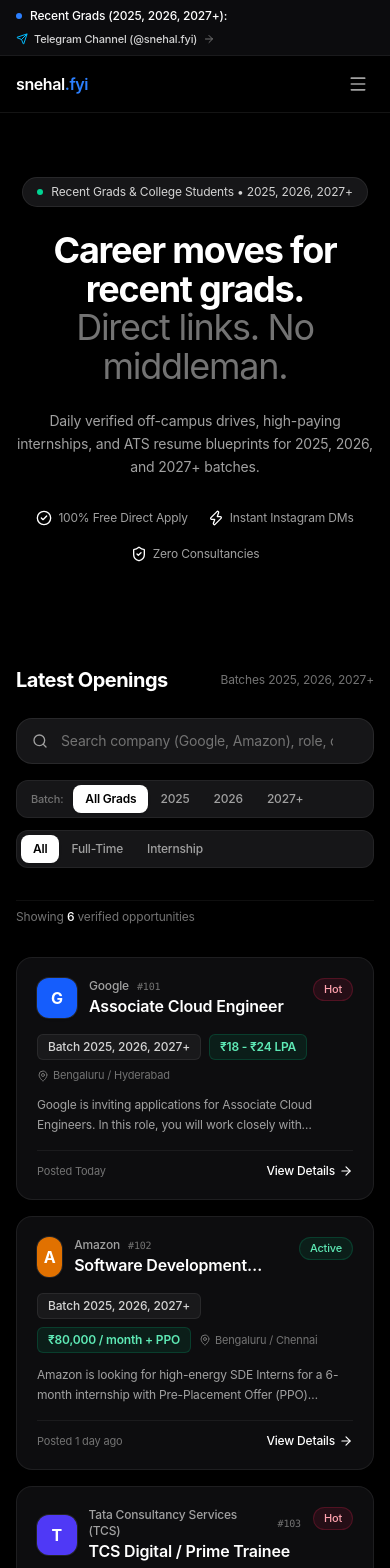
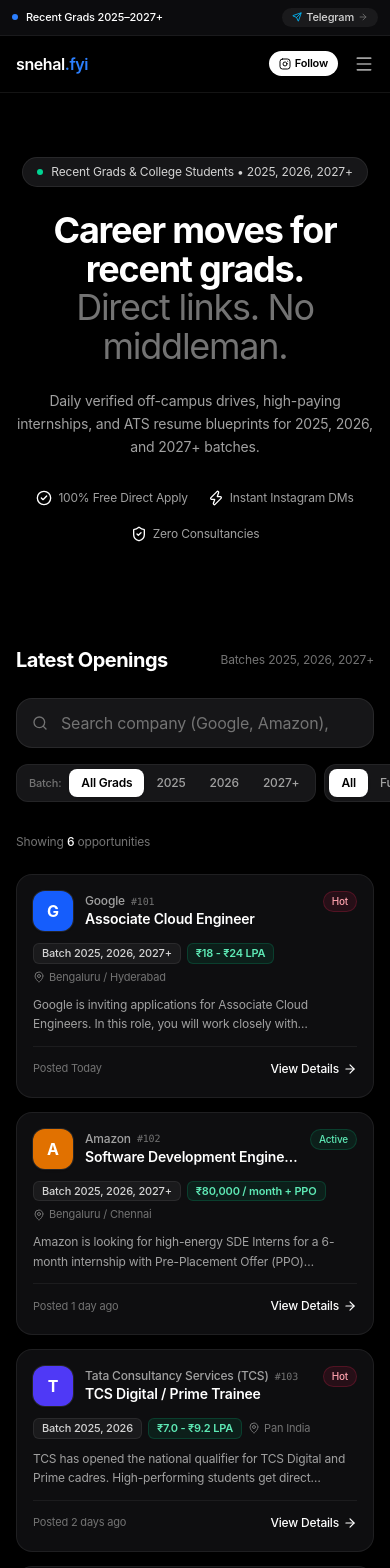
Before and after one commit to snehalreddy23/snehal.fyi, a Next.js app: page / in a window 390 px wide. Shown: the top 1568 px of the page. Built offline with nearby package versions, Linux system fonts and the light colour scheme.

Commit message:
Optimize responsive layout, touch targets, and iOS in-app browser UX

```diff
--- a/src/app/globals.css
+++ b/src/app/globals.css
@@ -1,5 +1,4 @@
 @import "tailwindcss";
-@source "../";
 
 :root {
   --bg: #000000;
@@ -25,30 +24,44 @@ body {
   background-color: #000000;
   color: #f5f5f7;
   min-height: 100vh;
+  overflow-x: hidden;
 }
 
+/* Apple frosted glass */
 .apple-glass {
-  background: rgba(18, 18, 20, 0.7);
+  background: rgba(18, 18, 20, 0.75);
   backdrop-filter: blur(20px);
   -webkit-backdrop-filter: blur(20px);
   border: 1px solid rgba(255, 255, 255, 0.08);
 }
 
 .apple-card {
-  background: #0d0d0f;
+  background: #0e0e10;
   border: 1px solid rgba(255, 255, 255, 0.07);
-  transition: all 0.25s cubic-bezier(0.16, 1, 0.3, 1);
+  transition: all 0.2s cubic-bezier(0.16, 1, 0.3, 1);
 }
 
-.apple-card:hover {
-  background: #121215;
-  border-color: rgba(255, 255, 255, 0.15);
-  transform: translateY(-2px);
+@media (hover: hover) {
+  .apple-card:hover {
+    background: #141417;
+    border-color: rgba(255, 255, 255, 0.15);
+    transform: translateY(-2px);
+  }
 }
 
+/* Hide scrollbars for native-feeling horizontal carousels / pill bars */
+.no-scrollbar::-webkit-scrollbar {
+  display: none;
+}
+.no-scrollbar {
+  -ms-overflow-style: none;
+  scrollbar-width: none;
+}
+
+/* Custom minimal scrollbar */
 ::-webkit-scrollbar {
-  width: 6px;
-  height: 6px;
+  width: 5px;
+  height: 5px;
 }
 ::-webkit-scrollbar-track {
   background: #000000;
--- a/src/components/CommunityBanner.tsx
+++ b/src/components/CommunityBanner.tsx
@@ -2,28 +2,30 @@ import { Send, ArrowRight } from "lucide-react";
 
 export default function CommunityBanner() {
   return (
-    <div className="bg-[#0c0c0e] border-b border-white/[0.06] text-neutral-300 text-xs py-2 px-4">
-      <div className="max-w-5xl mx-auto flex flex-wrap items-center justify-between gap-2">
-        <div className="flex items-center gap-2">
-          <span className="flex h-1.5 w-1.5 rounded-full bg-blue-500" />
-          <span className="text-white font-medium">Recent Grads (2025, 2026, 2027+):</span>
-          <span className="text-neutral-400 hidden sm:inline">
-            Direct off-campus application alerts daily
+    <aside aria-label="Announcement" className="bg-[#0c0c0e] border-b border-white/[0.06] text-neutral-300 text-xs py-2 px-3 sm:px-4">
+      <div className="max-w-5xl mx-auto flex items-center justify-between gap-2">
+        <div className="flex items-center gap-2 truncate">
+          <span className="flex h-1.5 w-1.5 rounded-full bg-blue-500 flex-shrink-0" />
+          <span className="text-white font-medium text-[11px] sm:text-xs truncate">
+            Recent Grads 2025–2027+
+          </span>
+          <span className="text-neutral-500 hidden md:inline text-[11px]">
+            • Direct off-campus hiring alerts
           </span>
         </div>
-        <div className="flex items-center gap-3">
+        <div className="flex items-center gap-2 flex-shrink-0">
           <a
             href="https://t.me/snehalfyi"
             target="_blank"
             rel="noopener noreferrer"
-            className="text-neutral-300 hover:text-white transition flex items-center gap-1.5 text-[11px] font-medium"
+            className="text-neutral-300 hover:text-white transition flex items-center gap-1 text-[11px] font-medium bg-white/[0.06] px-2.5 py-0.5 rounded-full"
           >
-            <Send className="w-3 h-3 text-sky-400" />
-            <span>Telegram Channel (@snehal.fyi)</span>
-            <ArrowRight className="w-3 h-3 text-neutral-500" />
+            <Send className="w-2.5 h-2.5 text-sky-400" />
+            <span>Telegram</span>
+            <ArrowRight className="w-2.5 h-2.5 text-neutral-500" />
           </a>
         </div>
       </div>
-    </div>
+    </aside>
   );
 }
--- a/src/components/JobCard.tsx
+++ b/src/components/JobCard.tsx
@@ -1,29 +1,29 @@
 import Link from "next/link";
 import { Job } from "@/types";
-import { MapPin, ArrowRight, ArrowUpRight } from "lucide-react";
+import { MapPin, ArrowRight } from "lucide-react";
 
 export default function JobCard({ job }: { job: Job }) {
   return (
-    <div className="apple-card rounded-2xl p-5 sm:p-6 flex flex-col justify-between group">
+    <div className="apple-card rounded-2xl p-4 sm:p-6 flex flex-col justify-between group active:scale-[0.99] transition-transform">
       <div>
         {/* Top row: Company initial badge + Company name + Badge */}
-        <div className="flex items-start justify-between gap-3 mb-4">
-          <div className="flex items-center gap-3">
+        <div className="flex items-start justify-between gap-2.5 mb-3">
+          <div className="flex items-center gap-3 min-w-0">
             <div
-              className={`w-10 h-10 rounded-xl ${job.logoBg} flex items-center justify-center text-white font-bold text-base shadow-sm ring-1 ring-white/10`}
+              className={`w-10 h-10 rounded-xl ${job.logoBg} flex items-center justify-center text-white font-bold text-base shadow-sm ring-1 ring-white/10 flex-shrink-0`}
             >
               {job.company.charAt(0)}
             </div>
-            <div>
-              <div className="flex items-center gap-2">
-                <span className="text-xs font-medium text-neutral-400">
+            <div className="min-w-0">
+              <div className="flex items-center gap-1.5">
+                <span className="text-xs font-medium text-neutral-400 truncate">
                   {job.company}
                 </span>
-                <span className="text-[10px] text-neutral-500 font-mono">
+                <span className="text-[10px] text-neutral-500 font-mono flex-shrink-0">
                   #{job.id}
                 </span>
               </div>
-              <h3 className="text-base font-semibold text-white group-hover:text-blue-400 transition-colors line-clamp-1">
+              <h3 className="text-sm sm:text-base font-semibold text-white group-hover:text-blue-400 transition-colors line-clamp-1">
                 <Link href={`/jobs/${job.slug}`}>{job.role}</Link>
               </h3>
             </div>
@@ -31,7 +31,7 @@ export default function JobCard({ job }: { job: Job }) {
 
           {job.badge && (
             <span
-              className={`text-[11px] font-medium px-2.5 py-0.5 rounded-full ${
+              className={`text-[10px] sm:text-[11px] font-medium px-2 sm:px-2.5 py-0.5 rounded-full flex-shrink-0 ${
                 job.badge === "Hot"
                   ? "bg-rose-500/10 text-rose-300 border border-rose-500/20"
                   : job.badge === "Urgent"
@@ -45,34 +45,34 @@ export default function JobCard({ job }: { job: Job }) {
         </div>
 
         {/* Clean Meta Pills */}
-        <div className="flex flex-wrap items-center gap-2 my-3 text-xs">
-          <span className="bg-white/[0.05] border border-white/[0.07] px-2.5 py-1 rounded-md text-neutral-300 font-medium">
+        <div className="flex flex-wrap items-center gap-1.5 sm:gap-2 my-2.5 text-xs">
+          <span className="bg-white/[0.05] border border-white/[0.07] px-2 py-0.5 sm:px-2.5 sm:py-1 rounded-md text-neutral-300 font-medium text-[11px] sm:text-xs">
             Batch {job.batch.join(", ")}
           </span>
-          <span className="bg-emerald-500/10 border border-emerald-500/20 px-2.5 py-1 rounded-md text-emerald-300 font-semibold">
+          <span className="bg-emerald-500/10 border border-emerald-500/20 px-2 py-0.5 sm:px-2.5 sm:py-1 rounded-md text-emerald-300 font-semibold text-[11px] sm:text-xs">
             {job.salary}
           </span>
           <span className="text-neutral-500 flex items-center gap-1 text-[11px]">
-            <MapPin className="w-3 h-3" />
-            {job.location}
+            <MapPin className="w-3 h-3 flex-shrink-0" />
+            <span className="truncate max-w-[120px]">{job.location}</span>
           </span>
         </div>
 
         {/* Short description */}
-        <p className="text-xs text-neutral-400 line-clamp-2 mb-4 leading-relaxed">
+        <p className="text-xs text-neutral-400 line-clamp-2 mb-3 leading-relaxed">
           {job.description}
         </p>
       </div>
 
       {/* Footer */}
-      <div className="pt-3 border-t border-white/[0.06] flex items-center justify-between text-xs">
+      <div className="pt-2.5 border-t border-white/[0.06] flex items-center justify-between text-xs">
         <span className="text-neutral-500 text-[11px]">
           Posted {job.postedDate}
         </span>
 
         <Link
           href={`/jobs/${job.slug}`}
-          className="inline-flex items-center gap-1 text-white hover:text-blue-400 font-medium transition text-xs"
+          className="inline-flex items-center gap-1 text-white hover:text-blue-400 font-medium transition text-xs py-1"
         >
           <span>View Details</span>
           <ArrowRight className="w-3.5 h-3.5 group-hover:translate-x-0.5 transition-transform" />
--- a/src/components/JobFeed.tsx
+++ b/src/components/JobFeed.tsx
@@ -42,39 +42,39 @@ export default function JobFeed({ initialJobs }: { initialJobs: Job[] }) {
   };
 
   return (
-    <div className="space-y-8">
-      {/* Search & Segmented Controls Container */}
-      <div className="space-y-4">
-        {/* Search Bar */}
+    <div className="space-y-6 sm:space-y-8">
+      {/* Search & Mobile-Optimized Filter Bar */}
+      <div className="space-y-3">
+        {/* Search Bar - 16px text-base on mobile prevents iOS zoom */}
         <div className="relative flex items-center">
-          <Search className="absolute left-4 w-4 h-4 text-neutral-400 pointer-events-none" />
+          <Search className="absolute left-4 w-4 h-4 text-neutral-500 pointer-events-none" />
           <input
             type="text"
             value={searchTerm}
             onChange={(e) => setSearchTerm(e.target.value)}
-            placeholder="Search company (Google, Amazon), role, or Job ID..."
-            className="w-full bg-[#161618] hover:bg-[#1a1a1d] focus:bg-[#1a1a1d] border border-white/[0.08] focus:border-white/20 text-white pl-11 pr-10 py-3 rounded-2xl text-sm placeholder-neutral-500 transition-all outline-none"
+            placeholder="Search company (Google, Amazon), skill, or Job ID..."
+            className="w-full bg-[#161618] border border-white/[0.08] focus:border-white/25 text-white pl-11 pr-10 py-3 rounded-2xl text-base sm:text-sm placeholder-neutral-500 transition-all outline-none"
           />
           {searchTerm && (
             <button
               onClick={() => setSearchTerm("")}
               className="absolute right-3.5 p-1 rounded-full text-neutral-400 hover:text-white"
             >
-              <X className="w-3.5 h-3.5" />
+              <X className="w-4 h-4" />
             </button>
           )}
         </div>
 
-        {/* Apple Segmented Controls */}
-        <div className="flex flex-col sm:flex-row sm:items-center justify-between gap-3">
-          {/* Batch Selector */}
-          <div className="inline-flex items-center bg-[#161618] p-1 rounded-xl border border-white/[0.06] text-xs font-medium">
-            <span className="text-neutral-500 px-2.5 text-[11px]">Batch:</span>
+        {/* Mobile Horizontal Native-Scrolling Filter Bar */}
+        <div className="flex items-center gap-2 overflow-x-auto no-scrollbar py-1 -mx-4 px-4 sm:mx-0 sm:px-0">
+          {/* Batches Pill Group */}
+          <div className="inline-flex items-center bg-[#161618] p-1 rounded-xl border border-white/[0.06] text-xs font-medium flex-shrink-0">
+            <span className="text-neutral-500 px-2 text-[11px]">Batch:</span>
             {batches.map((b) => (
               <button
                 key={b}
                 onClick={() => setSelectedBatch(b)}
-                className={`px-3 py-1.5 rounded-lg transition-all ${
+                className={`px-3 py-1.5 rounded-lg whitespace-nowrap transition-all ${
                   selectedBatch === b
                     ? "bg-white text-black font-semibold shadow-sm"
                     : "text-neutral-400 hover:text-white"
@@ -85,13 +85,13 @@ export default function JobFeed({ initialJobs }: { initialJobs: Job[] }) {
             ))}
           </div>
 
-          {/* Type Selector */}
-          <div className="inline-flex items-center bg-[#161618] p-1 rounded-xl border border-white/[0.06] text-xs font-medium">
+          {/* Type Pill Group */}
+          <div className="inline-flex items-center bg-[#161618] p-1 rounded-xl border border-white/[0.06] text-xs font-medium flex-shrink-0">
             {types.map((t) => (
               <button
                 key={t}
                 onClick={() => setSelectedType(t)}
-                className={`px-3 py-1.5 rounded-lg transition-all ${
+                className={`px-3 py-1.5 rounded-lg whitespace-nowrap transition-all ${
                   selectedType === t
                     ? "bg-white text-black font-semibold shadow-sm"
                     : "text-neutral-400 hover:text-white"
@@ -101,36 +101,40 @@ export default function JobFeed({ initialJobs }: { initialJobs: Job[] }) {
               </button>
             ))}
           </div>
+
+          {hasActiveFilters && (
+            <button
+              onClick={clearFilters}
+              className="text-neutral-400 hover:text-white underline text-xs whitespace-nowrap px-2 flex-shrink-0"
+            >
+              Reset
+            </button>
+          )}
         </div>
       </div>
 
       {/* Results Header */}
-      <div className="flex items-center justify-between text-xs text-neutral-500 pt-2 border-t border-white/[0.06]">
+      <div className="flex items-center justify-between text-xs text-neutral-500 pt-1">
         <span>
-          Showing <strong className="text-white font-medium">{filteredJobs.length}</strong> verified opportunities
+          Showing <strong className="text-white font-medium">{filteredJobs.length}</strong> opportunities
         </span>
-        {hasActiveFilters && (
-          <button
-            onClick={clearFilters}
-            className="text-neutral-400 hover:text-white underline text-xs"
-          >
-            Clear filters
-          </button>
-        )}
+        <span className="text-[11px] text-neutral-500 hidden sm:inline">
+          Direct career portal links
+        </span>
       </div>
 
-      {/* Job Grid */}
+      {/* Job Grid - Single column on phone, 2 cols on tablet, 3 on desktop */}
       {filteredJobs.length > 0 ? (
-        <div className="grid grid-cols-1 md:grid-cols-2 lg:grid-cols-3 gap-4 sm:gap-5">
+        <div className="grid grid-cols-1 md:grid-cols-2 lg:grid-cols-3 gap-3.5 sm:gap-5">
           {filteredJobs.map((job) => (
             <JobCard key={job.id} job={job} />
           ))}
         </div>
       ) : (
-        <div className="text-center py-20 bg-[#161618] rounded-3xl border border-white/[0.08] p-8 space-y-3">
+        <div className="text-center py-16 bg-[#161618] rounded-3xl border border-white/[0.08] p-6 space-y-3">
           <p className="text-base font-semibold text-white">No openings found</p>
           <p className="text-xs text-neutral-400 max-w-sm mx-auto">
-            Try resetting your filters or search terms to see all available recent grad opportunities.
+            Try resetting your search query to see all available fresher opportunities.
           </p>
           <button
             onClick={clearFilters}
--- a/src/components/Navbar.tsx
+++ b/src/components/Navbar.tsx
@@ -9,11 +9,11 @@ export default function Navbar() {
   const [mobileMenuOpen, setMobileMenuOpen] = useState(false);
 
   return (
-    <nav className="sticky top-0 z-50 bg-black/75 backdrop-blur-xl border-b border-white/[0.08]">
+    <nav className="sticky top-0 z-50 bg-black/80 backdrop-blur-xl border-b border-white/[0.08]">
       <div className="max-w-5xl mx-auto px-4 sm:px-6">
         <div className="flex items-center justify-between h-14 sm:h-16">
           {/* Logo */}
-          <Link href="/" className="flex items-center gap-2 group">
+          <Link href="/" className="flex items-center gap-2 group py-2">
             <span className="font-semibold text-base sm:text-lg tracking-tight text-white flex items-center">
               snehal<span className="text-blue-500">.fyi</span>
             </span>
@@ -47,21 +47,30 @@ export default function Navbar() {
               href="https://instagram.com/snehal.fyi"
               target="_blank"
               rel="noopener noreferrer"
-              className="inline-flex items-center gap-1.5 bg-white text-black hover:bg-neutral-200 px-3.5 py-1.5 rounded-full text-xs font-medium transition"
+              className="inline-flex items-center gap-1.5 bg-white text-black hover:bg-neutral-200 px-3.5 py-1.5 rounded-full text-xs font-semibold transition"
             >
               <InstagramIcon className="w-3.5 h-3.5" />
               <span>@snehal.fyi</span>
             </a>
           </div>
 
-          {/* Mobile hamburger */}
-          <div className="flex md:hidden">
+          {/* Mobile hamburger - min 44x44 tap target for thumb */}
+          <div className="flex md:hidden items-center">
+            <a
+              href="https://instagram.com/snehal.fyi"
+              target="_blank"
+              rel="noopener noreferrer"
+              className="inline-flex items-center gap-1 bg-white text-black text-[11px] font-semibold px-2.5 py-1 rounded-full mr-2"
+            >
+              <InstagramIcon className="w-3 h-3" />
+              <span>Follow</span>
+            </a>
             <button
               onClick={() => setMobileMenuOpen(!mobileMenuOpen)}
-              className="p-1.5 text-neutral-400 hover:text-white transition"
+              className="p-2 -mr-2 text-neutral-400 hover:text-white active:bg-white/10 rounded-lg transition"
               aria-label="Toggle menu"
             >
-              {mobileMenuOpen ? <X className="w-5 h-5" /> : <Menu className="w-5 h-5" />}
+              {mobileMenuOpen ? <X className="w-5 h-5 text-white" /> : <Menu className="w-5 h-5" />}
             </button>
           </div>
         </div>
@@ -69,34 +78,37 @@ export default function Navbar() {
 
       {/* Mobile Drawer */}
       {mobileMenuOpen && (
-        <div className="md:hidden border-b border-white/[0.08] bg-black px-4 pt-2 pb-5 space-y-3 text-sm">
+        <div className="md:hidden border-b border-white/[0.08] bg-[#0c0c0e]/95 backdrop-blur-2xl px-5 pt-3 pb-6 space-y-3">
           <Link
             href="/"
             onClick={() => setMobileMenuOpen(false)}
-            className="block py-2 text-neutral-200 hover:text-white font-medium"
+            className="flex items-center justify-between py-2.5 text-sm font-medium text-white border-b border-white/[0.05]"
           >
-            All Openings
+            <span>All Openings</span>
+            <ArrowUpRight className="w-4 h-4 text-neutral-500" />
           </Link>
           <Link
             href="/blog"
             onClick={() => setMobileMenuOpen(false)}
-            className="block py-2 text-neutral-300 hover:text-white font-medium"
+            className="flex items-center justify-between py-2.5 text-sm font-medium text-neutral-300 hover:text-white border-b border-white/[0.05]"
           >
-            Resume & Interview Guides
+            <span>Resume & Interview Playbook</span>
+            <ArrowUpRight className="w-4 h-4 text-neutral-500" />
           </Link>
           <Link
             href="/about"
             onClick={() => setMobileMenuOpen(false)}
-            className="block py-2 text-neutral-300 hover:text-white font-medium"
+            className="flex items-center justify-between py-2.5 text-sm font-medium text-neutral-300 hover:text-white border-b border-white/[0.05]"
           >
-            About Snehal Reddy
+            <span>About Snehal Reddy</span>
+            <ArrowUpRight className="w-4 h-4 text-neutral-500" />
           </Link>
-          <div className="pt-2 border-t border-white/[0.08]">
+          <div className="pt-2">
             <a
               href="https://instagram.com/snehal.fyi"
               target="_blank"
               rel="noopener noreferrer"
-              className="w-full flex items-center justify-center gap-2 bg-white text-black py-2.5 rounded-full font-semibold text-xs"
+              className="w-full flex items-center justify-center gap-2 bg-white text-black py-3 rounded-full font-semibold text-xs active:scale-[0.98] transition"
             >
               <InstagramIcon className="w-4 h-4" />
               <span>Follow @snehal.fyi on Instagram</span>
```
Also changed, not shown: src/app/jobs/[slug]/page.tsx (+38 -44 lines), src/components/SnehalProfileSection.tsx (+15 -15 lines).
